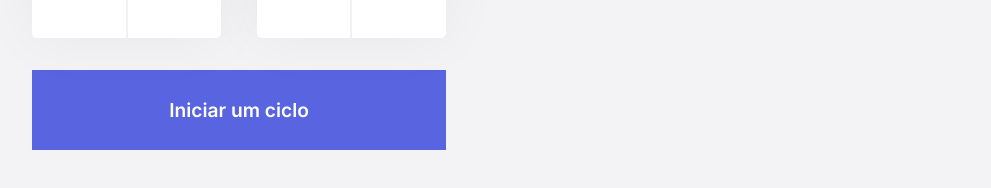
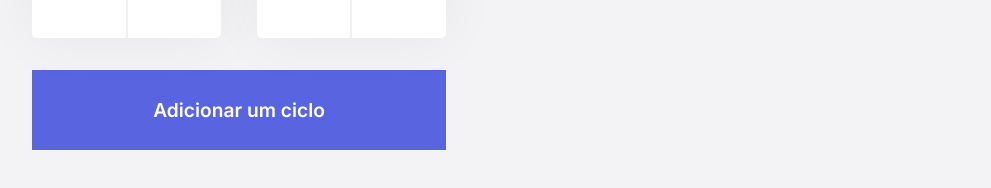
Before and after one commit to guilhermeorcezi/moveit, a Next.js app: page / in a window 1280 px wide. Shown: the part 526-714 px from the top of the page, without its empty margins (144-1135 px from the left). Built offline with nearby package versions, Linux system fonts and the light colour scheme.

Commit message:
feat: button prop styles active

```diff
--- a/src/components/Countdown/index.tsx
+++ b/src/components/Countdown/index.tsx
@@ -1,10 +1,15 @@
 import { useState, useCallback, useEffect } from 'react';
 import SEO from '../SEO';
-import {Container, TimeGroup, TimeSeparator, CountdownButton} from './styles';
+import {
+  Container,
+  TimeGroup,
+  TimeSeparator,
+  CountdownButton,
+  } from './styles';
 
 export default function Countdown(){
   const [time, setTime] = useState(25 * 60);
-  const [active, setActive] = useState(false);
+  const [isActive, setIsActive] = useState(false);
 
   const minutes = Math.floor(time / 60);
   const seconds = time % 60;
@@ -13,16 +18,16 @@ export default function Countdown(){
   const [secondLeft, secondRight] = String(seconds).padStart(2,'0').split('');
 
   const startCountdown = useCallback(() => {
-    setActive(true);
+    setIsActive(true);
   }, []);
 
   useEffect(() => {
-    if(active && time > 0){
+    if(isActive && time > 0){
       setTimeout(() => {
         setTime(time - 1);
       }, 1000)
     }
-  }, [active, time])
+  }, [isActive, time])
 
   return(
     <>
@@ -41,7 +46,21 @@ export default function Countdown(){
       </TimeGroup>
     </Container>
 
-    <CountdownButton type="button" onClick={startCountdown}>Iniciar um ciclo</CountdownButton>
+    {isActive ? (
+      <CountdownButton
+      type="button"
+      onClick={startCountdown}
+      isActive={isActive}
+      >
+        Abandonar ciclo
+      </CountdownButton>
+    ) : (
+      <CountdownButton
+      type="button"
+      onClick={startCountdown}>
+        Adicionar um ciclo
+      </CountdownButton>
+    )}
     </>
   )
 }
--- a/src/components/Countdown/styles.ts
+++ b/src/components/Countdown/styles.ts
@@ -1,4 +1,8 @@
 import styled from 'styled-components';
+
+interface ButtonProps{
+  isActive?: boolean;
+}
 
 export const Container = styled.div`
 display:flex;
@@ -40,7 +44,7 @@ font-size:6.25rem;
 margin:0 0.5rem;
 `;
 
-export const CountdownButton = styled.button`
+export const CountdownButton = styled.button<ButtonProps>`
 width:100%;
 height:5rem;
 
@@ -52,8 +56,8 @@ justify-content:center;
 border:0;
 
 
-background: var(--blue);
-color: var(--white);
+background: ${props => props.isActive ? `var(--white)` : `var(--blue)`};
+color: ${props => props.isActive ? `var(--title)` : `var(--white)`};
 
 font-size:1.2rem;
 font-weight:600;
@@ -61,6 +65,7 @@ font-weight:600;
 transition: background-color 0.2s;
 
 &:hover{
-  background: var(--blue-dark);
+  background: ${props => props.isActive ? `var(--red)` : `var(--blue-dark)`};
+  color: ${props => props.isActive && `var(--white)`};
 }
-`;
+`
```
